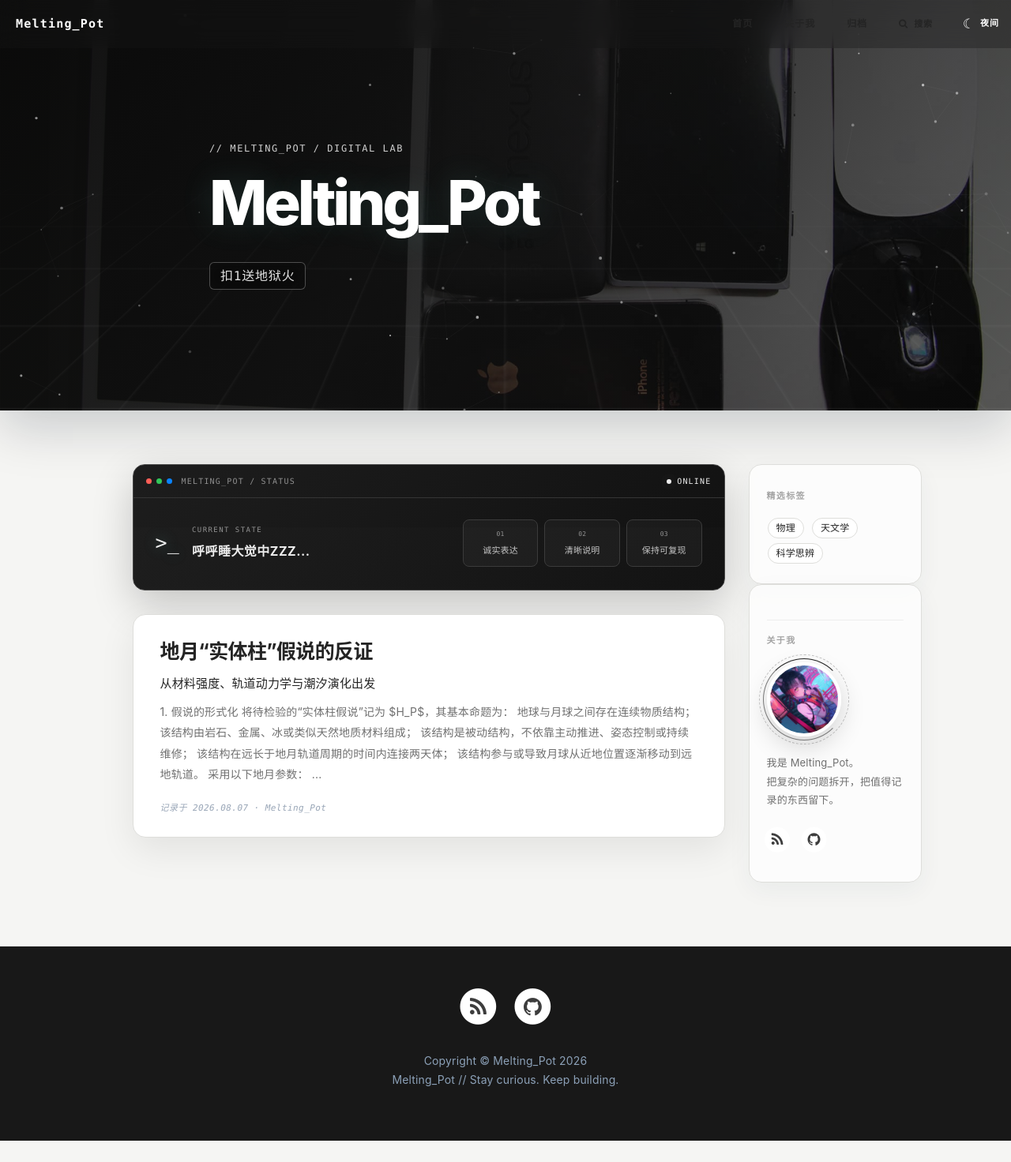
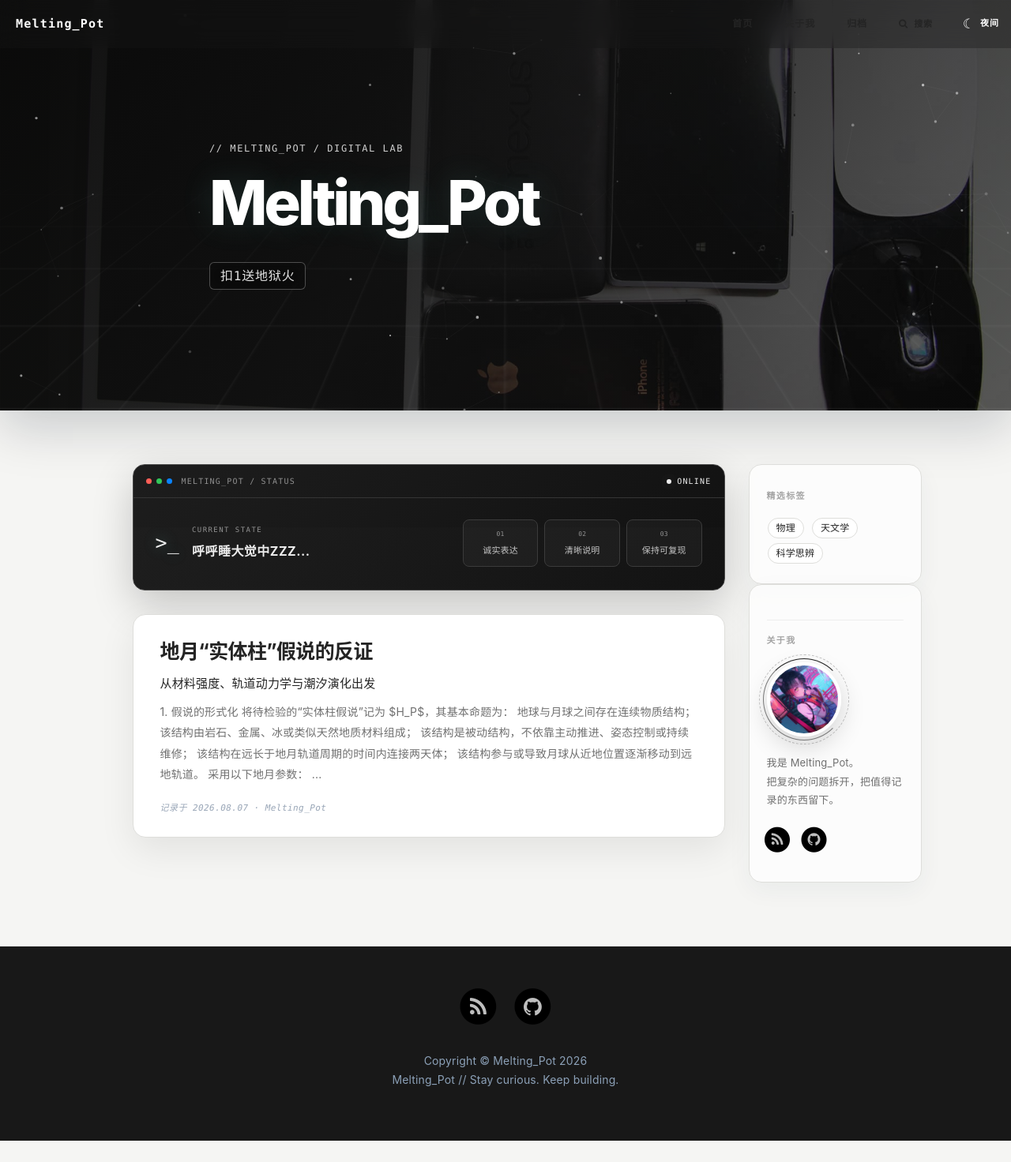
Before and after one commit to adelmagical742/adelmagical742.github.io, a Jekyll site: the page built from index.html, in a window 1280 px wide. Shown: the whole page at 79% size. Built offline with Jekyll 4.4.1, drawn with Linux system fonts in a browser that asks for light colours; nearby versions of some CDN libraries; the list of posts is cut into pages by our own code; comment, search, counter and statistics services are not loaded.

```diff
--- a/css/custom.css
+++ b/css/custom.css
@@ -1063,12 +1063,12 @@
 /* Social icons keep the daytime contrast in both themes. */
 footer .list-inline .fa-circle,
 .sidebar-container .short-about .list-inline .fa-circle {
-  color: #ffffff !important;
+  color: #000000 !important;
 }
 
 footer .list-inline .fa-inverse,
 .sidebar-container .short-about .list-inline .fa-inverse {
-  color: #000000c2 !important;
+  color: #fafafac2 !important;
 }
 
 footer .list-inline a:hover .fa-circle,
```
